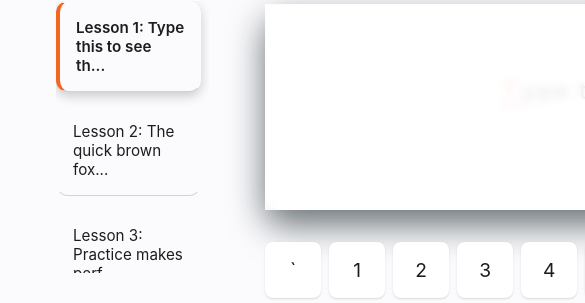
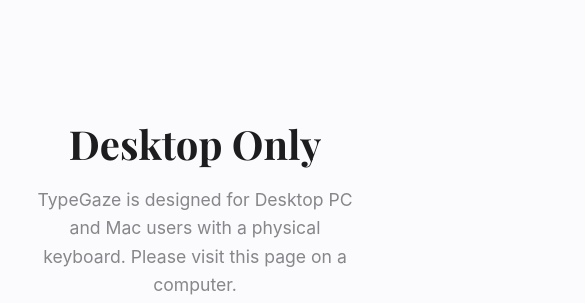
Before and after one commit to frantictraining-git/TypeGaze, a plain HTML site: page index.html in a window 390 px wide. Shown: the part 214-517 px from the top of the page, 585 px wide, since content can reach past the window. Drawn offline with nearby package versions, Linux system fonts and the light colour scheme; a web font is replaced by a local one.

Commit message:
Add mobile warning message

```diff
--- a/apple-theme.css
+++ b/apple-theme.css
@@ -342,3 +342,40 @@
     font-size: 0.8rem;
     color: var(--text-muted);
 }
+
+/* Mobile Warning */
+.mobile-warning {
+    display: none;
+    position: fixed;
+    top: 0; left: 0; right: 0; bottom: 0;
+    background: var(--bg-main);
+    z-index: 999999;
+    flex-direction: column;
+    align-items: center;
+    justify-content: center;
+    text-align: center;
+    padding: 2rem;
+}
+
+.mobile-warning h2 {
+    font-family: 'Playfair Display', serif;
+    font-size: 2.5rem;
+    margin-bottom: 1rem;
+    color: var(--text-dark);
+}
+
+.mobile-warning p {
+    font-size: 1.1rem;
+    color: var(--text-muted);
+    max-width: 400px;
+    line-height: 1.6;
+}
+
+@media (max-width: 900px) {
+    .app-container, .lg-header, .lg-footer {
+        display: none !important;
+    }
+    .mobile-warning {
+        display: flex !important;
+    }
+}
--- a/index.html
+++ b/index.html
@@ -11,6 +11,10 @@
     <link href="https://fonts.googleapis.com/css2?family=Playfair+Display:ital,wght@0,400..900;1,400..900&display=swap" rel="stylesheet">
 </head>
 <body>
+    <div id="mobile-warning" class="mobile-warning">
+        <h2>Desktop Only</h2>
+        <p>TypeGaze is designed for Desktop PC and Mac users with a physical keyboard. Please visit this page on a computer.</p>
+    </div>
     <header class="lg-header">
         <a href="https://londongaze.co.uk" class="lg-logo">LondonGaze.</a>
         <nav class="lg-nav">
```
